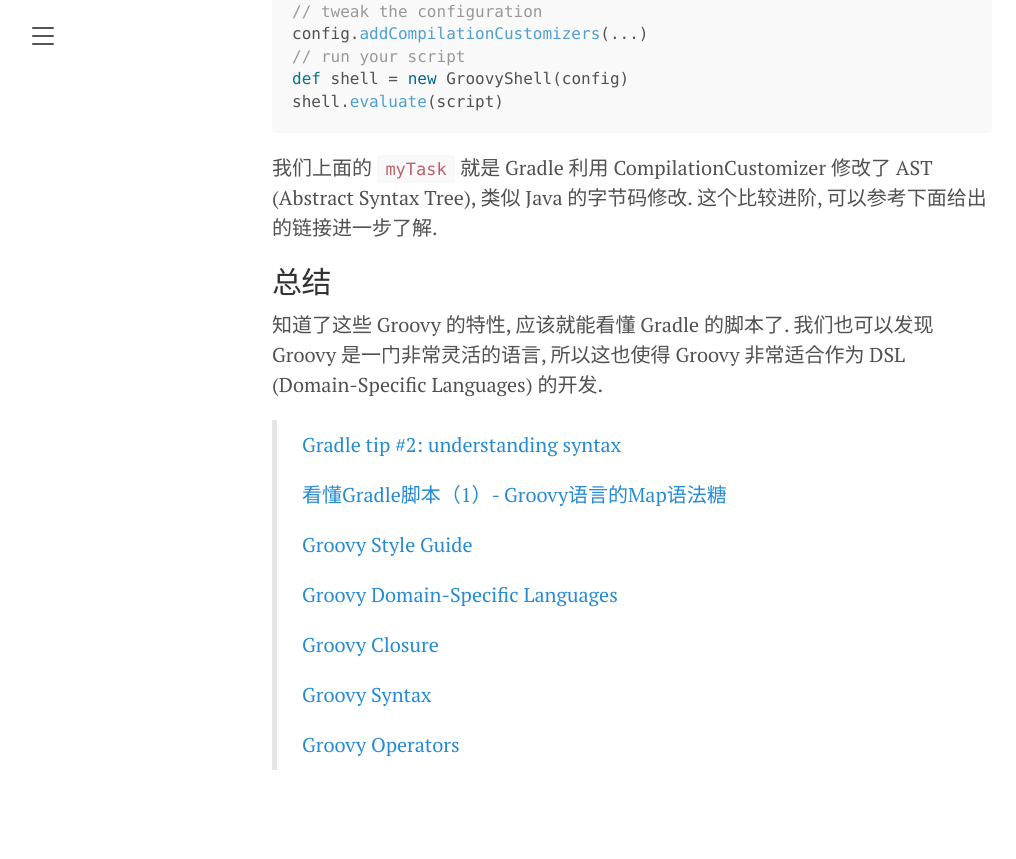
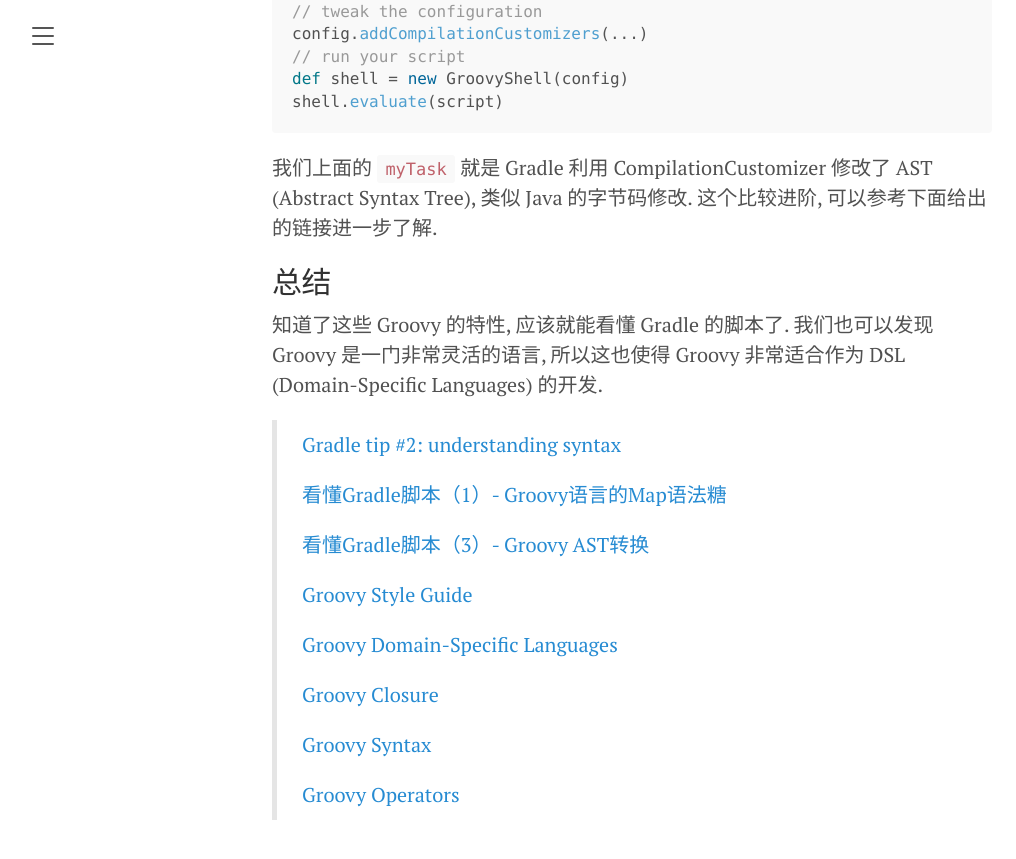
Before and after one commit to yoncise/yoncise.github.io, a Jekyll site: the page built from _posts/2016/2016-10-30-看懂-Gradle.md, in a window 1280 px wide and 900 px high, scrolled down 7591 px. Shown: the top 859 px of the window, without its empty margins (8-1024 px from the left). Built offline with Jekyll 4.4.1, drawn with Linux system fonts in a browser that asks for light colours.

Commit message:
Update 2016-10-30-看懂-Gradle.md

```diff
--- a/_posts/2016/2016-10-30-看懂-Gradle.md
+++ b/_posts/2016/2016-10-30-看懂-Gradle.md
@@ -293,6 +293,8 @@
 >
 > [看懂Gradle脚本（1）- Groovy语言的Map语法糖](http://blog.csdn.net/zxhoo/article/details/29570685)
 >
+> [看懂Gradle脚本（3）- Groovy AST转换](https://blog.csdn.net/zxhoo/article/details/29830529)
+>
 > [Groovy Style Guide](http://www.groovy-lang.org/style-guide.html)
 >
 > [Groovy Domain-Specific Languages](http://www.groovy-lang.org/dsls.html)
```
